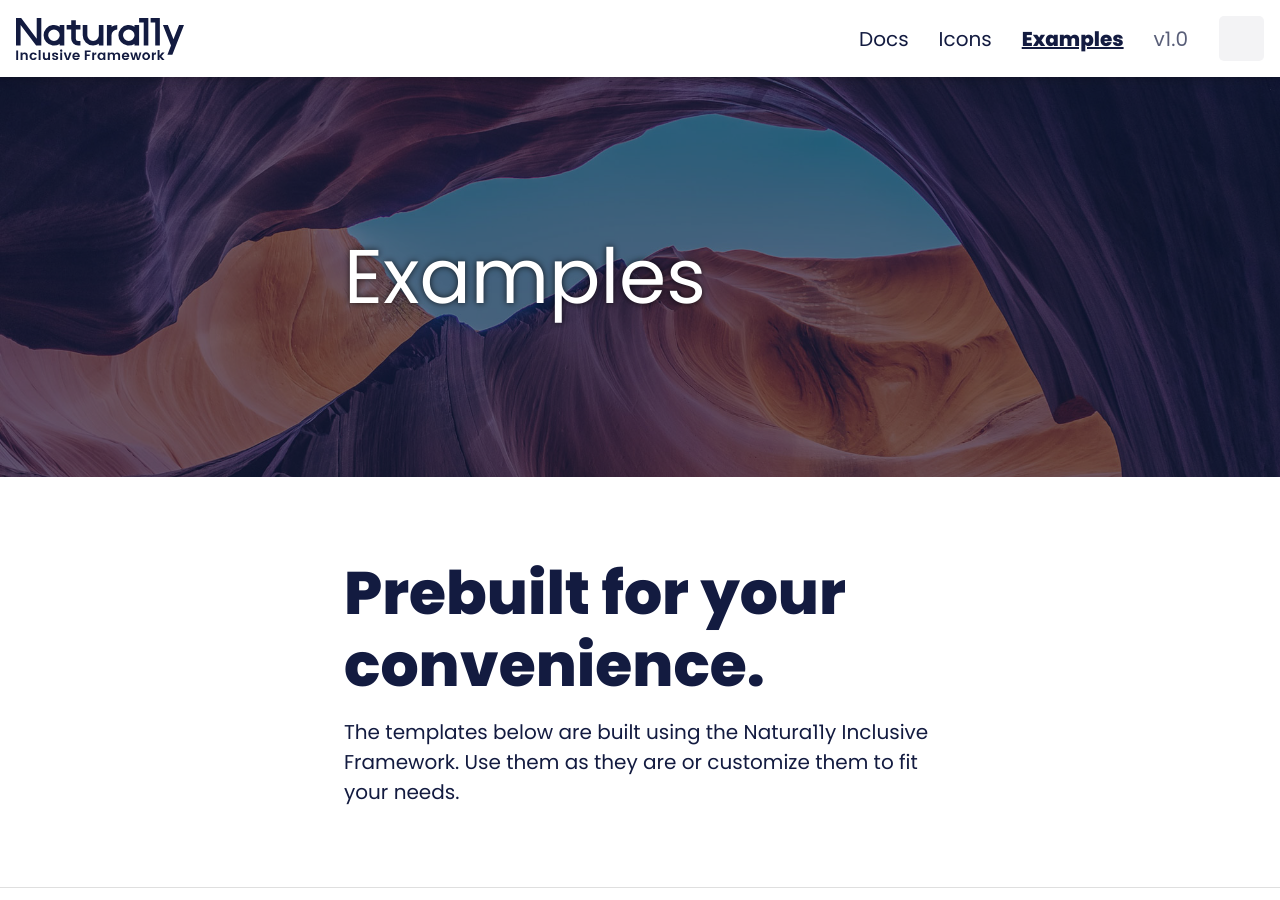
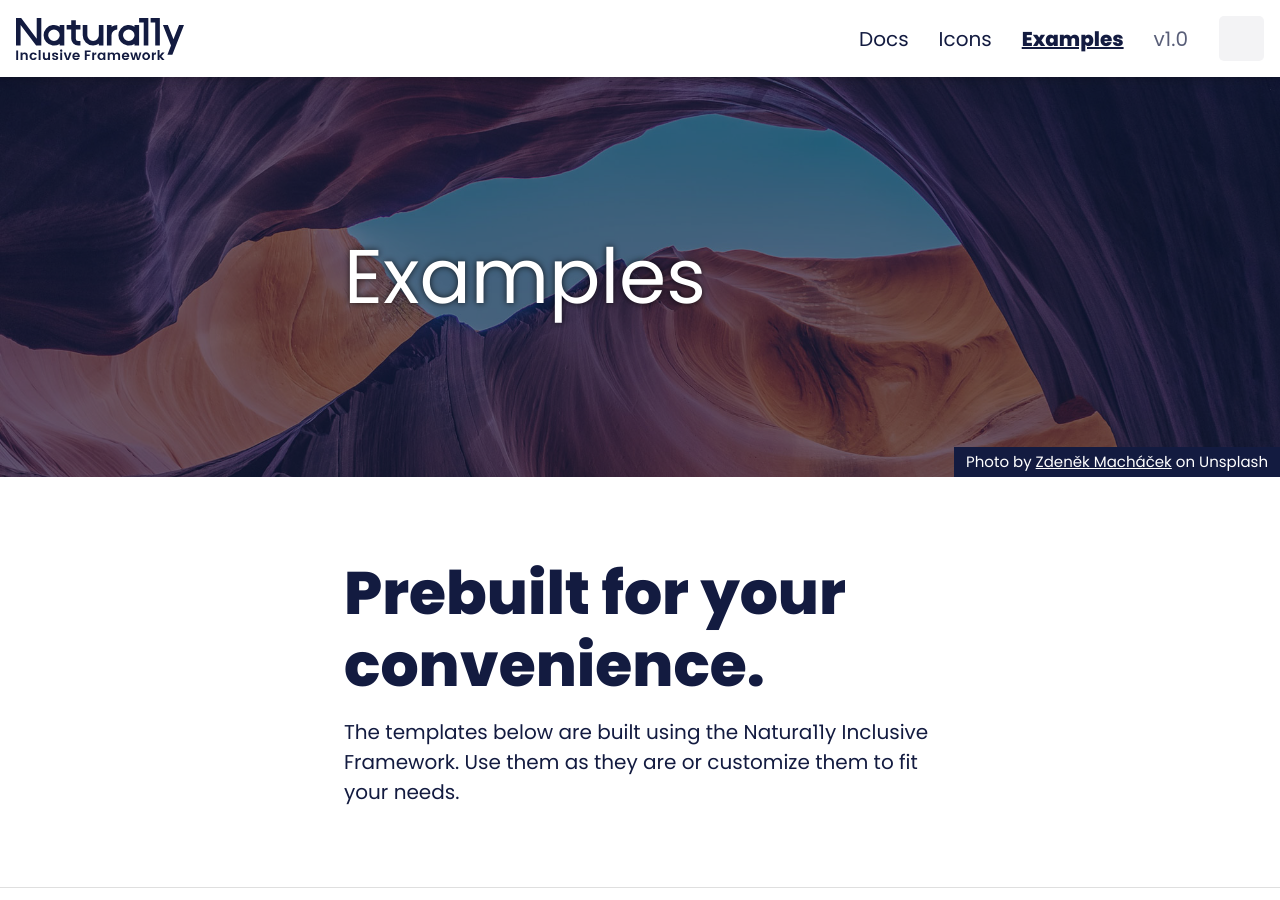
Before and after one commit to cavidano/natura11y-docs, a Jekyll site: the page built from examples/index.html, in a window 1280 px wide and 900 px high. Built offline with Jekyll 4.4.1, drawn with Linux system fonts in a browser that asks for light colours.

Commit message:
before updating templates

```diff
--- a/_layouts/supplementary.html
+++ b/_layouts/supplementary.html
@@ -23,6 +23,12 @@ layout: default
 	</div>
 	<!-- .backdrop__cover -->
 
+	<div class="backdrop__credit">
+		<p>
+			Photo by <a href="{{ page.backdrop_credit_url }}" target="_blank">{{ page.backdrop_credit_name }}</a> on Unsplash
+		</p>
+	</div>
+
 </div>
 
 <div class="overflow-hidden">
--- a/examples/index.html
+++ b/examples/index.html
@@ -1,7 +1,9 @@
 ---
 layout: supplementary
 title: "Examples"
-backdrop: templates
+backdrop: examples
+backdrop_credit_name: "Zdeněk Macháček"
+backdrop_credit_url: "https://unsplash.com/@zmachacek"
 ---
 
 <div class="container narrow margin-y-5">
--- a/icons/index.html
+++ b/icons/index.html
@@ -2,6 +2,8 @@
 layout: supplementary
 title: "Icons"
 backdrop: icons
+backdrop_credit_name: "Zdeněk Macháček"
+backdrop_credit_url: "https://unsplash.com/@zmachacek"
 ---
 
 <div class="container narrow margin-y-5">
--- a/index.html
+++ b/index.html
@@ -26,11 +26,11 @@ title: "Home"
                 <div class="grid grid--gap-3 grid--cell-fill--sm">
 
                     <div class="grid__cell">
-                        <a class="button button--outline width-100" href="#1">Templates</a>
+                        <a class="button theme-white width-100" href="{{ site.url }}/docs/get-started/">Get Started</a>
                     </div>
 
                     <div class="grid__cell">
-                        <a class="button theme-white width-100" href="{{ site.url }}/docs/get-started/">Get Started</a>
+                        <a class="button button--outline width-100" href="#1">Examples</a>
                     </div>
 
                 </div>
```
Also changed, not shown: images/backdrop-examples.jpg (renamed from images/backdrop-templates.jpg).
